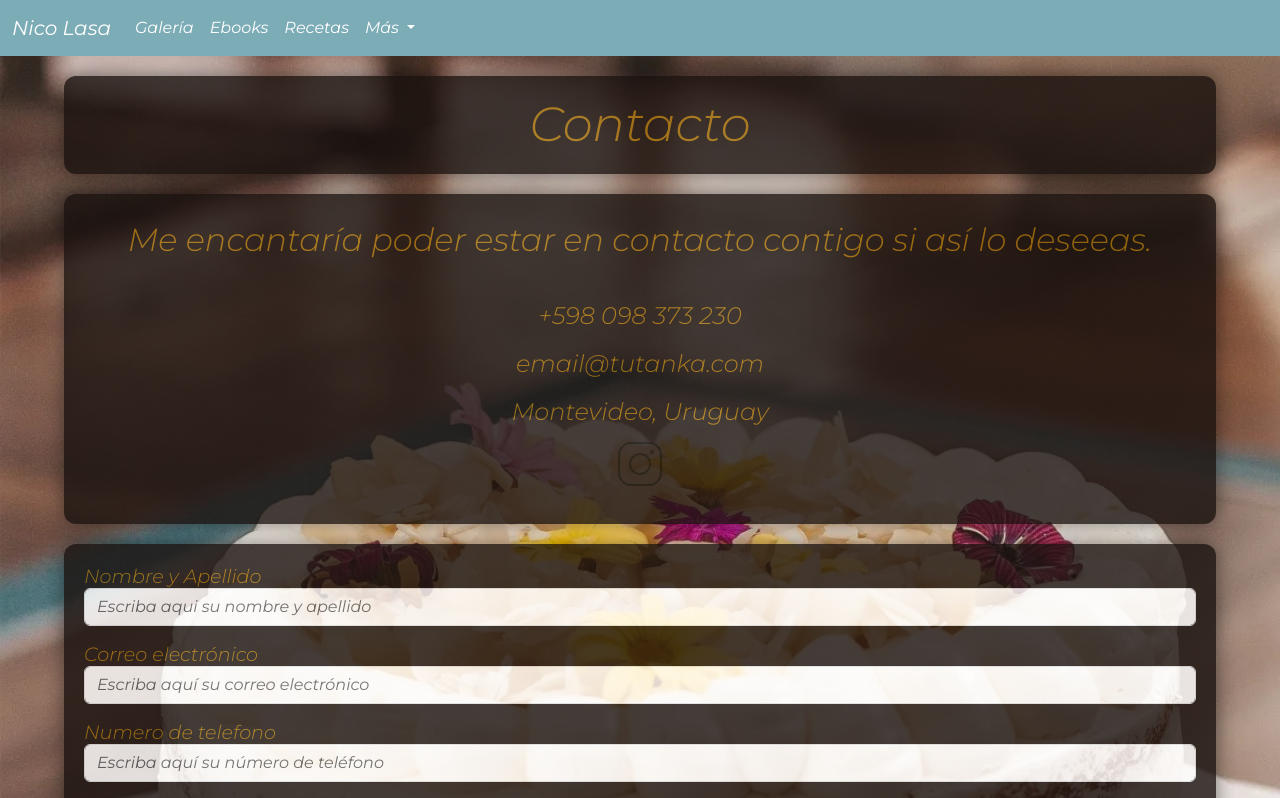
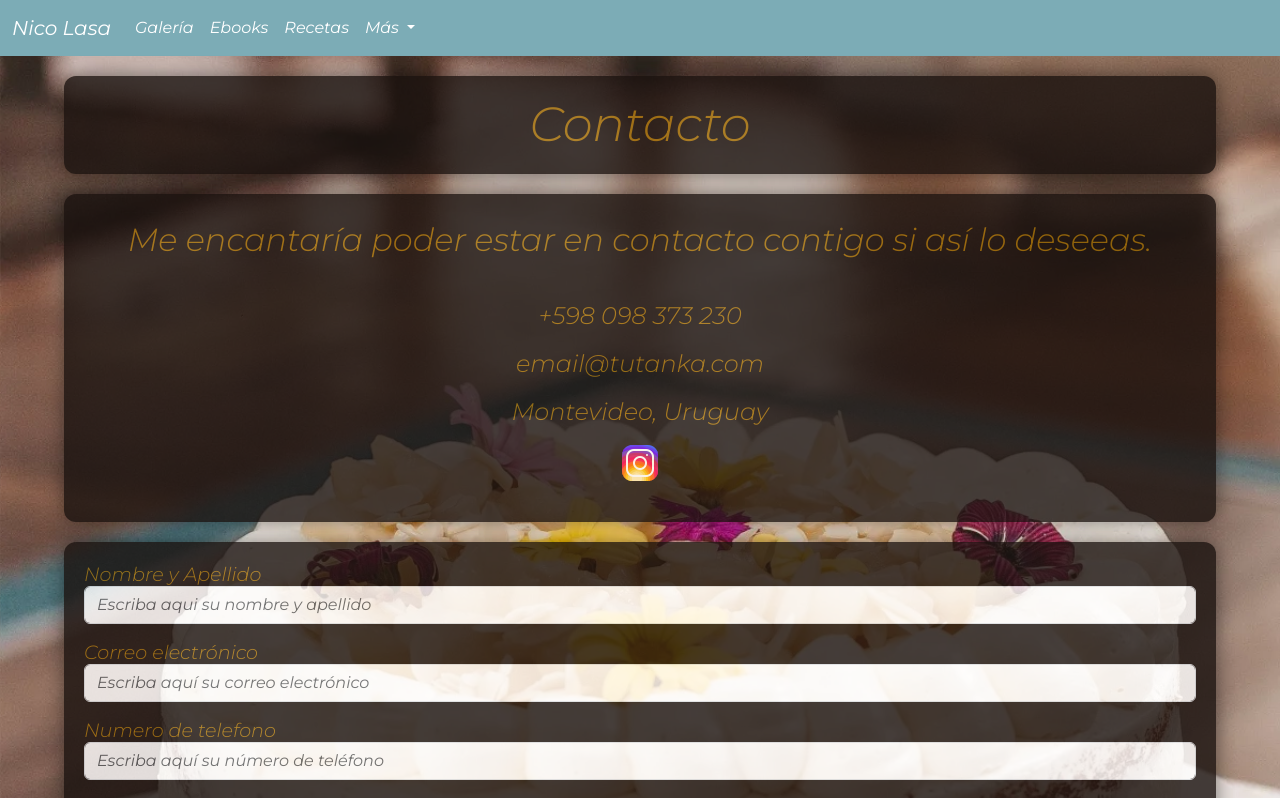
Before and after one commit to matonp93/PF-Navarro, a website: page pages/contacto.html in a window 1280 px wide. Shown: the top 798 px of the page. Drawn offline with nearby package versions, Linux system fonts and the light colour scheme.

Commit message:
Carga final para entrega

```diff
--- a/css/styles.css
+++ b/css/styles.css
@@ -227,6 +227,7 @@ header {
   opacity: 80%;
 }
 
+
 .cuerpo-form {
   width: 90%;
   margin: 20px auto 20px auto;
--- a/pages/contacto.html
+++ b/pages/contacto.html
@@ -84,7 +84,7 @@
                 <a href="#">
                   <i>Montevideo, Uruguay</i>
                  </a>
-                 <a class= "insta" target="_blank" href="https://www.instagram.com/nicobakeoffuy"><img src="../img/icons8-instagram-50.png"  alt="icono instragram"></a>
+                 <a class= "insta" target="_blank" href="https://www.instagram.com/nicobakeoffuy"><img src="../img/icons8-instagram-48.png"  alt="icono instragram"></a>
 
           </div>
 
```
Also changed, not shown: img/icons8-instagram-48.png (added).
